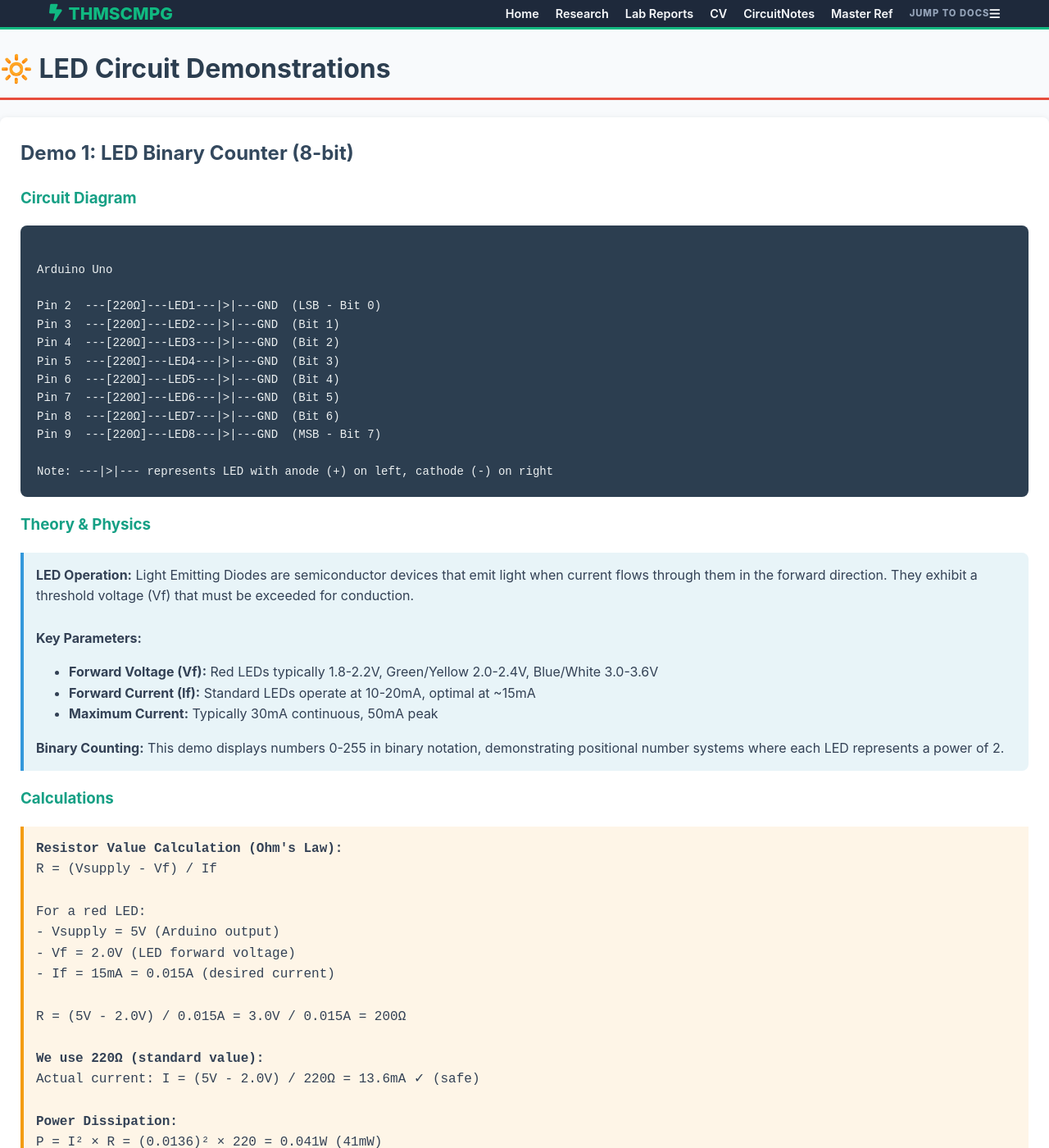
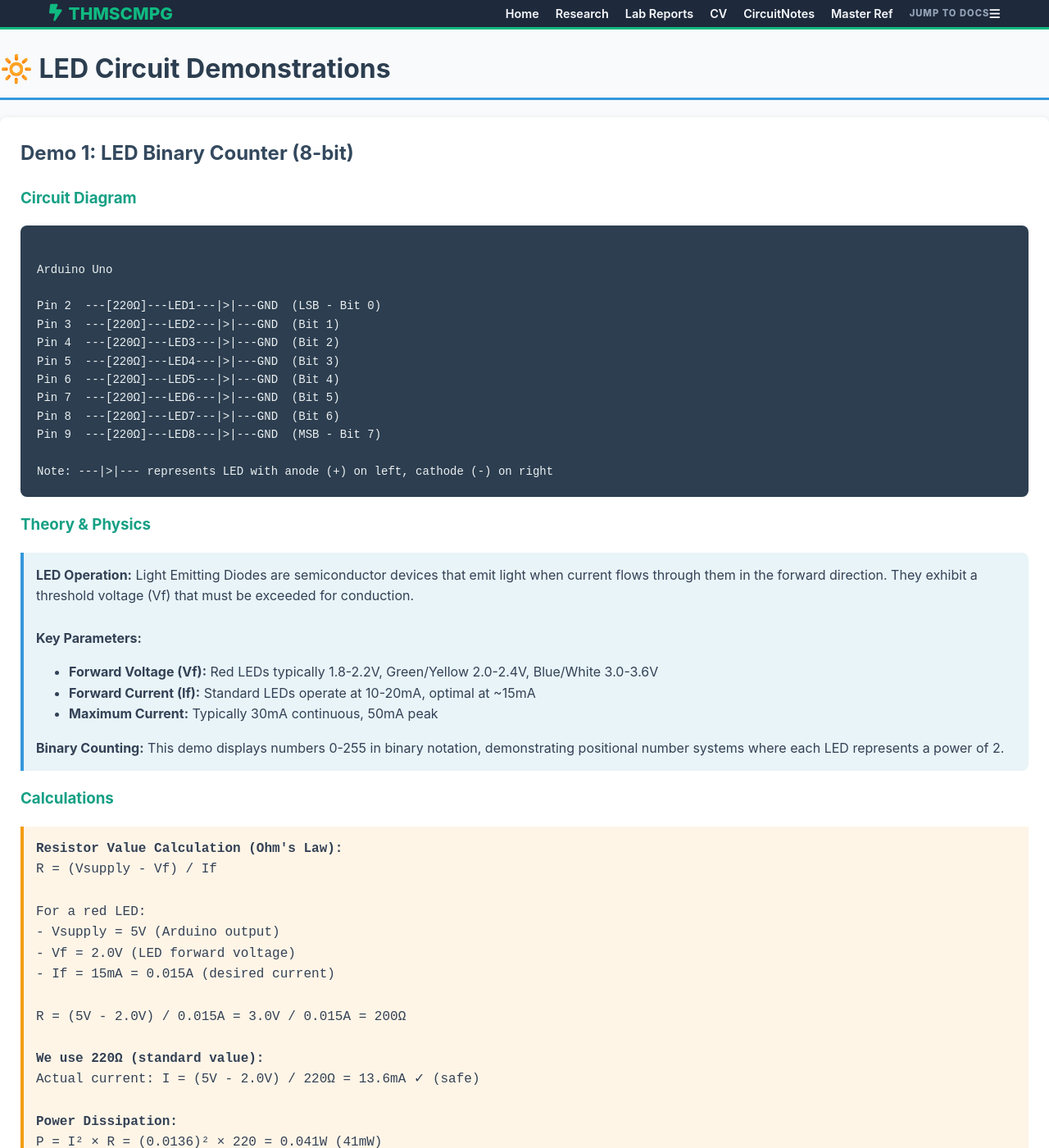
Before and after one commit to THMSCMPG/CircuitNotes, a Jekyll site: the page docs/led-demos.html, which Jekyll copies as it is, in a window 1280 px wide and 1400 px high. Shown: the whole window at 82% size. Built offline with Jekyll 4.4.1, drawn with Linux system fonts in a browser that asks for light colours.

Commit message:
Update led-demos.html

```diff
--- a/docs/led-demos.html
+++ b/docs/led-demos.html
@@ -14,7 +14,7 @@
 }
 h1 {
   color: #2c3e50;
-  border-bottom: 3px solid #e74c3c;
+  border-bottom: 3px solid #3498db;
   padding-bottom: 10px;
 }
 h2 {
@@ -52,13 +52,11 @@
   overflow-x: auto;
   margin: 15px 0;
 }
-.color-box {
-  display: inline-block;
-  width: 30px;
-  height: 30px;
-  border: 2px solid #333;
-  margin: 0 5px;
-  vertical-align: middle;
+.warning {
+  background: #ffe6e6;
+  padding: 10px;
+  border-left: 4px solid #e74c3c;
+  margin: 10px 0;
 }
 table {
   width: 100%;
```
